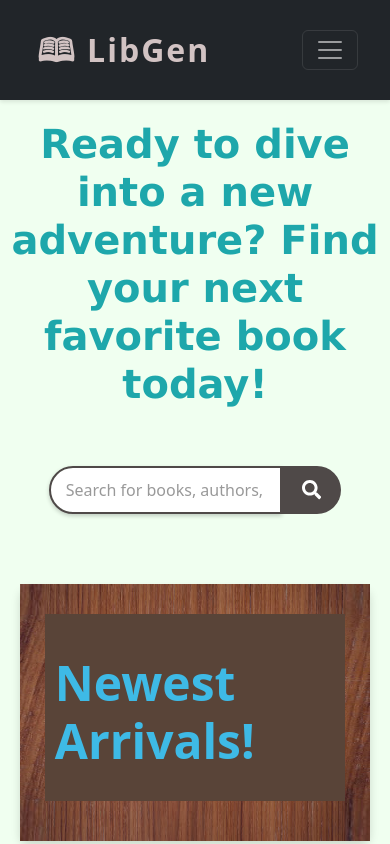
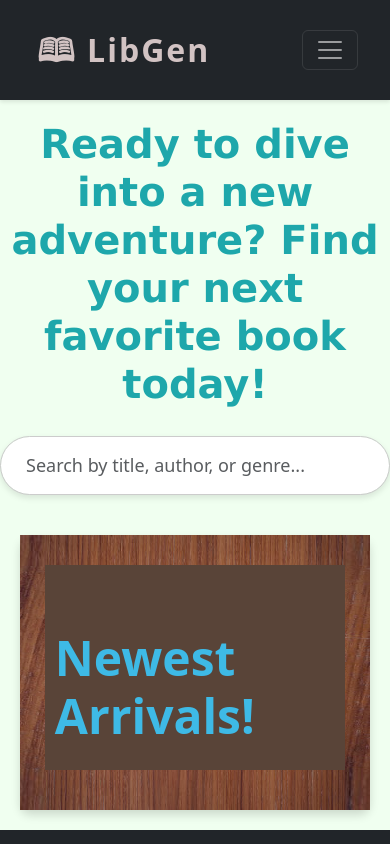
Before and after one commit to shihabwastaken/LibraryWebApp, a React (Vite) app in the folder frontend/: page / in a window 390 px wide. Shown: the top 844 px of the page. Built offline with nearby package versions, Linux system fonts and the light colour scheme.

Commit message:
Bookshelf now has a instant searchbar

```diff
--- a/frontend/screens/AllBooks.jsx
+++ b/frontend/screens/AllBooks.jsx
@@ -1,10 +1,13 @@
 import React, { useState, useEffect } from 'react';
 import BookDisplay from '../src/components/BookDisplay.jsx';
+import SearchBar from '../src/components/SearchBar.jsx';
 
 const AllBooks = () => {
   const [books, setBooks] = useState([]); // State to hold books from the backend
+  const [filteredBooks, setFilteredBooks] = useState([]); // State for filtered books
   const [loading, setLoading] = useState(true); // Loading state
   const [error, setError] = useState(null); // Error state
+  const [isSearching, setIsSearching] = useState(false); // State to track if a search is active
 
   useEffect(() => {
     // Fetch books from the backend
@@ -16,6 +19,7 @@ const AllBooks = () => {
         }
         const data = await res.json();
         setBooks(data);
+        setFilteredBooks(data); // Initially set filteredBooks to all books
       } catch (error) {
         setError(error.message);
       } finally {
@@ -26,6 +30,19 @@ const AllBooks = () => {
     fetchBooks();
   }, []);
 
+  const handleSearch = (query) => {
+    const lowerCaseQuery = query.toLowerCase();
+    const results = books.filter(
+      (book) =>
+        book.title.toLowerCase().includes(lowerCaseQuery) ||
+        book.author.toLowerCase().includes(lowerCaseQuery) ||
+        book.genre.toLowerCase().includes(lowerCaseQuery)
+    );
+    setFilteredBooks(results);
+    setIsSearching(true); // Mark search as active
+  };
+
+
   if (loading) {
     return <div>Loading books...</div>;
   }
@@ -35,10 +52,15 @@ const AllBooks = () => {
   }
 
   return (
+    <>
+      <SearchBar onSearch={handleSearch} />
       <div className="bookshelf">
-            <h1 className="bookshelf-title">All Books</h1>
-            <BookDisplay books={books} />
+        {/* <h1 className="bookshelf-title">
+          {isSearching ? 'Search Result...' : 'All Books'}
+        </h1> */}
+        <BookDisplay books={filteredBooks} />
       </div>
+    </>
   );
 };
 
--- a/frontend/src/components/Header.jsx
+++ b/frontend/src/components/Header.jsx
@@ -3,12 +3,17 @@ import { FaBook, FaSignInAlt, FaUser, FaFileAlt, FaInfoCircle, FaList } from 're
 import { Link } from 'react-router-dom';
 import 'bootstrap/dist/css/bootstrap.min.css';
 
-const Header = () => {
-  const handleNavLinkClick = () => {
+const Header = ({ onBookshelfClick }) => { // Accept a callback prop for the bookshelf link
+  const handleNavLinkClick = (linkName) => {
     // Collapse the navbar after clicking on a link
     const navbarCollapse = document.getElementById('navbarNav');
     if (navbarCollapse.classList.contains('show')) {
       navbarCollapse.classList.remove('show');
+    }
+
+    // Call the callback if the Bookshelf link is clicked
+    if (linkName === 'bookshelf' && onBookshelfClick) {
+      onBookshelfClick();
     }
   };
 
@@ -30,32 +35,56 @@ const Header = () => {
         <div className="collapse navbar-collapse" id="navbarNav">
           <ul className="navbar-nav ms-auto">
             <li className="nav-item">
-              <Link to="/allbooks" className="nav-link" onClick={handleNavLinkClick}>
+              <Link
+                to="/allbooks"
+                className="nav-link"
+                onClick={() => handleNavLinkClick('bookshelf')}
+              >
                 <FaBook /> Bookshelf
               </Link>
             </li>
             <li className="nav-item">
-              <Link to="/genres" className="nav-link" onClick={handleNavLinkClick}>
+              <Link
+                to="/genres"
+                className="nav-link"
+                onClick={() => handleNavLinkClick('genres')}
+              >
                 <FaList /> Genres
               </Link>
             </li>
             <li className="nav-item">
-              <Link to="/login" className="nav-link" onClick={handleNavLinkClick}>
+              <Link
+                to="/login"
+                className="nav-link"
+                onClick={() => handleNavLinkClick('login')}
+              >
                 <FaSignInAlt /> Login
               </Link>
             </li>
             <li className="nav-item">
-              <Link to="/profile" className="nav-link" onClick={handleNavLinkClick}>
+              <Link
+                to="/profile"
+                className="nav-link"
+                onClick={() => handleNavLinkClick('profile')}
+              >
                 <FaUser /> User Profile
               </Link>
             </li>
             <li className="nav-item">
-              <Link to="/contract" className="nav-link" onClick={handleNavLinkClick}>
+              <Link
+                to="/contract"
+                className="nav-link"
+                onClick={() => handleNavLinkClick('contract')}
+              >
                 <FaFileAlt /> Contract
               </Link>
             </li>
             <li className="nav-item">
-              <Link to="/about" className="nav-link" onClick={handleNavLinkClick}>
+              <Link
+                to="/about"
+                className="nav-link"
+                onClick={() => handleNavLinkClick('about')}
+              >
                 <FaInfoCircle /> About
               </Link>
             </li>
--- a/frontend/src/components/SearchBar.jsx
+++ b/frontend/src/components/SearchBar.jsx
@@ -1,32 +1,62 @@
 import React, { useState } from 'react';
-import { FaSearch } from 'react-icons/fa';
 
-const SearchBar = () => {
+const SearchBar = ({ onSearch }) => {
   const [query, setQuery] = useState('');
 
-  const handleInputChange = (e) => setQuery(e.target.value);
+  const handleInputChange = (e) => {
+    setQuery(e.target.value);
+    onSearch(e.target.value); // Update search results as user types
+  };
 
-  const handleSubmit = (e) => {
-    e.preventDefault();
-    if (query.trim()) {
-      console.log('Searching for:', query);
-    }
+  const handleClearSearch = () => {
+    setQuery('');
+    onSearch(''); // Reset search results
   };
 
   return (
-    <div className="search-bar d-flex justify-content-center">
-      <form className="d-flex w-75" onSubmit={handleSubmit}>
-        <input
-          type="text"
-          className="form-control search-input"
-          placeholder="Search for books, authors, genres..."
-          value={query}
-          onChange={handleInputChange}
-        />
-        <button type="submit" className="btn search-button">
-          <FaSearch />
+    <div
+      className="search-bar-container"
+      style={{
+        position: 'relative',
+        width: '100%',
+        maxWidth: '700px', // Increased maxWidth for a larger bar
+        margin: '20px auto', // Added margin-top for space from navbar
+      }}
+    >
+      <input
+        type="text"
+        value={query}
+        onChange={handleInputChange}
+        className="form-control"
+        placeholder="Search by title, author, or genre..."
+        style={{
+          width: '100%',
+          padding: '15px 50px 15px 25px', // Bigger padding for size
+          borderRadius: '30px', // Rounder corners
+          fontSize: '18px', // Larger text size
+          border: '1px solid #ccc',
+          boxShadow: '0 3px 6px rgba(0, 0, 0, 0.1)',
+        }}
+      />
+      {query && (
+        <button
+          onClick={handleClearSearch}
+          style={{
+            position: 'absolute',
+            right: '20px', // Adjusted for larger padding
+            top: '50%',
+            transform: 'translateY(-50%)',
+            border: 'none',
+            background: 'transparent',
+            cursor: 'pointer',
+            fontSize: '20px', // Larger close icon
+            color: 'gray',
+          }}
+          aria-label="Clear search"
+        >
+          ×
         </button>
-      </form>
+      )}
     </div>
   );
 };
--- a/frontend/src/main.jsx
+++ b/frontend/src/main.jsx
@@ -10,6 +10,7 @@ import './styles/SearchBar.css'
 import './styles/PdfReader.css'
 import './styles/HomePage.css'
 import './styles/BookDetails.css'
+import './styles/AllBooks.css'
 import 'bootstrap/dist/css/bootstrap.min.css';
 import 'bootstrap/dist/js/bootstrap.bundle.min.js'
 
--- a/frontend/src/styles/AllBooks.css
+++ b/frontend/src/styles/AllBooks.css
@@ -0,0 +1,4 @@
+.bookshelf-title {
+  font-size: 3em;
+  margin: 0.5em 0;
+}
--- a/frontend/src/styles/SearchBar.css
+++ b/frontend/src/styles/SearchBar.css
@@ -1,84 +1,18 @@
-/* Search Bar container */
-.search-bar {
-  width: 100%; /* Full width */
-  padding: 20px 0;
+.search-bar-container input {
+  transition: box-shadow 0.2s ease-in-out;
 }
 
-/* Search input */
-.search-input {
-  flex: 1; /* Take up remaining space in the form */
-  max-width: 700px; /* Add a maximum width for better control */
-  padding: 15px 20px; /* Larger input size */
-  border: 2px solid #4f4948; /* Add a border with a vibrant color */
-  border-radius: 50px 0 0 50px; /* Rounded corners for left */
-  font-size: 1.2rem; /* Increase font size */
-  outline: none; /* Remove default focus outline */
-  box-shadow: 0 2px 4px rgba(0, 0, 0, 0.2); /* Subtle shadow for better visibility */
-  transition: border-color 0.3s ease, box-shadow 0.3s ease; /* Smooth hover/focus effects */
+.search-bar-container input:focus {
+  box-shadow: 0 4px 10px rgba(0, 0, 0, 0.2);
+  border-color: #888;
+  outline: none;
 }
 
-/* On focus: Highlight the input */
-.search-input:focus {
-  border-color: green; /* Change border color on focus */
-  box-shadow: 0 4px 8px rgba(160, 93, 86, 0.3); /* More prominent shadow */
+.search-bar-container button {
+  font-size: 1.5rem;
+  color: #888;
 }
 
-/* Placeholder text color */
-.search-input::placeholder {
-  color: #999; /* Subtle placeholder color */
+.search-bar-container button:hover {
+  color: #000;
 }
-
-
-/* Search button */
-.search-button {
-  background: #4f4948; /* Vibrant button color */
-  border: none; /* Remove border */
-  padding: 0 25px; /* Adjust padding */
-  border-radius: 0 50px 50px 0; /* Rounded corners for right */
-  font-size: 1.5rem; /* Larger button */
-  color: #fff; /* White text */
-  cursor: pointer; /* Pointer cursor on hover */
-  display: flex;
-  align-items: center;
-  justify-content: center;
-  transition: background 0.3s ease; /* Smooth hover effect */
-}
-
-/* Hover effect for button */
-.search-button:hover {
-  background: #4d3b3a; /* Darker shade on hover */
-}
-
-/* Responsive adjustments */
-@media (max-width: 768px) {
-  .search-bar {
-      width: 90%; /* Slightly smaller on smaller screens */
-  }
-
-  .search-input {
-      font-size: 1rem; /* Adjust font size */
-      padding: 10px 15px; /* Adjust padding */
-  }
-
-  .search-button {
-      font-size: 1.2rem; /* Adjust button size */
-      padding: 0 20px; /* Adjust padding */
-  }
-}
-
-/* Search Bar container */
-.search-bar {
-  width: 100%; /* Full width */
-  display: flex;
-  justify-content: center; /* Center horizontally */
-  align-items: center; /* Center vertically if needed */
-  padding: 50px 0;
-}
-
-/* Form inside the search bar */
-.search-bar form {
-  display: flex;
-  justify-content: center; /* Ensures content inside the form is centered */
-  width: 100%;
-  max-width: 900px; /* Control maximum width of the form */
-}
```
Also changed, not shown: 1 other file (tests, documents, lock files or other folders). Lines whose indentation alone changed are shown as unchanged.
